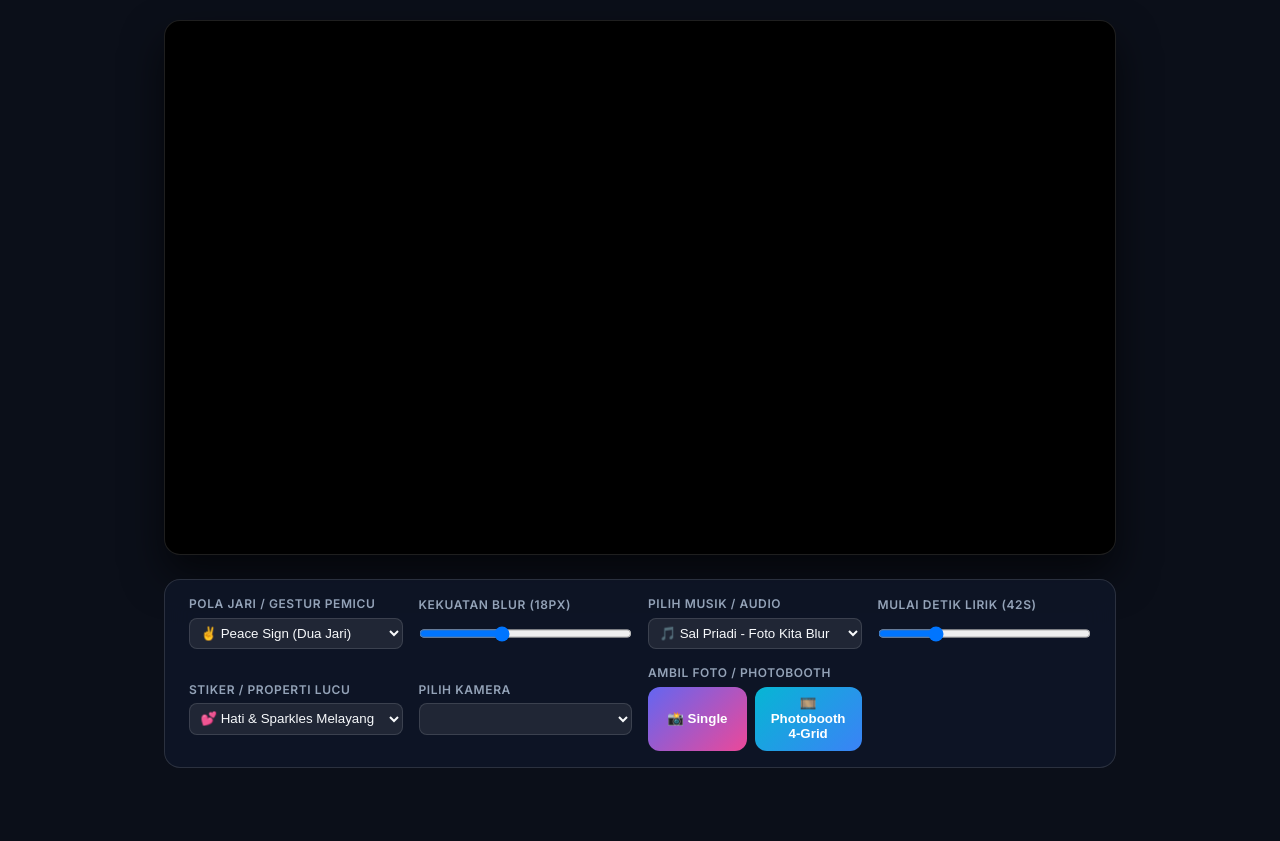
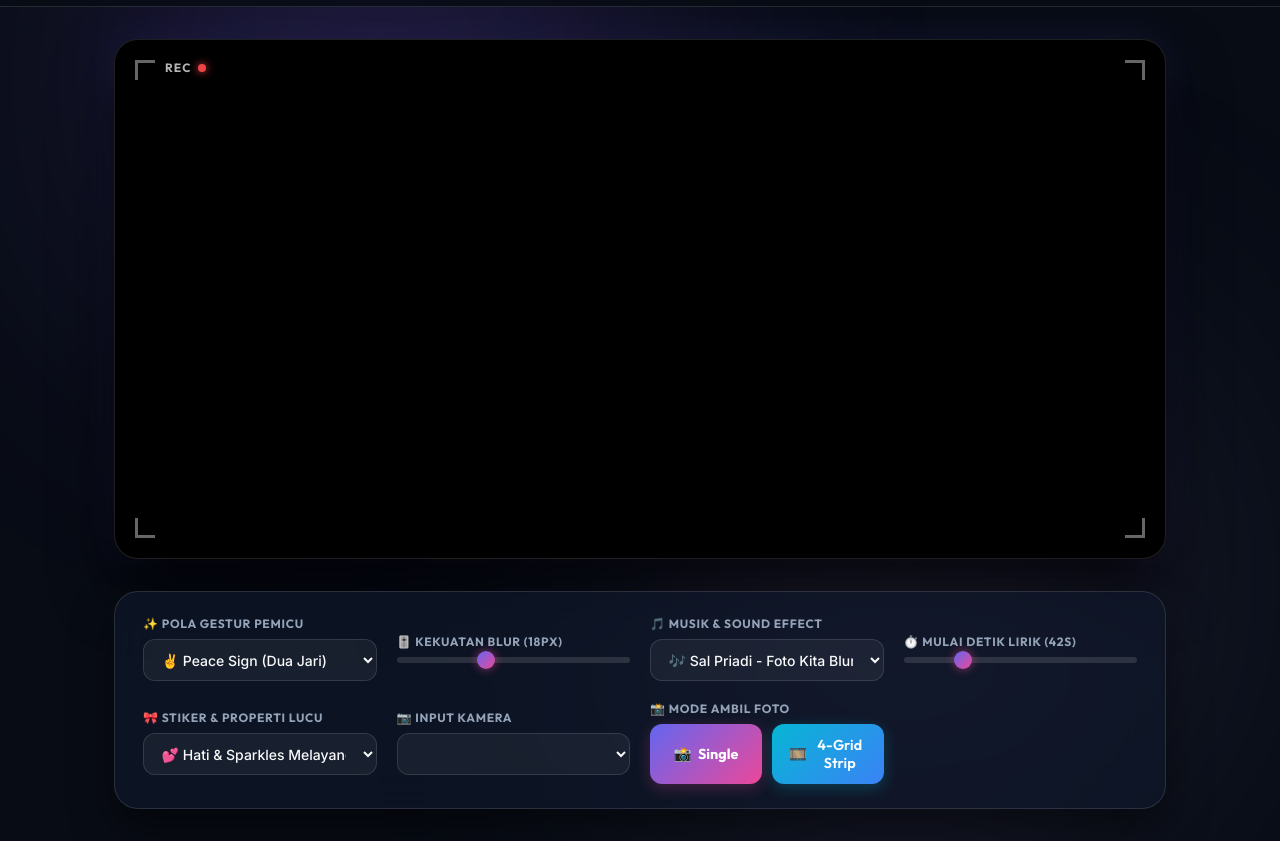
Before and after one commit to Tnembull/foto-kita-blur, a website built with Vite: page index.html in a window 1280 px wide. Shown: the part 69-910 px from the top of the page. Before the commit the page ends 861 px from the top, so only its background shows below. Built offline with nearby package versions, Linux system fonts and the light colour scheme; no server answers; what @mediapipe/hands would draw is missing.

Commit message:
style: overhaul UI/UX design with rich glassmorphism, camera HUD viewfinder, ambient glow, and Outfit typography

```diff
--- a/index.html
+++ b/index.html
@@ -4,12 +4,20 @@
   <meta charset="UTF-8" />
   <meta name="viewport" content="width=device-width, initial-scale=1.0" />
   <title>Foto Kita Blur ✌️ | Real-time Gesture Blur & Photobooth</title>
+  <link rel="preconnect" href="https://fonts.googleapis.com">
+  <link rel="preconnect" href="https://fonts.gstatic.com" crossorigin>
+  <link href="https://fonts.googleapis.com/css2?family=Inter:wght@300;400;500;600;700&family=Outfit:wght@500;600;700;800&display=swap" rel="stylesheet">
   <link rel="stylesheet" href="/src/style.css" />
 </head>
 <body>
+  <!-- Ambient background glow elements -->
+  <div class="bg-glow glow-1"></div>
+  <div class="bg-glow glow-2"></div>
+
   <header>
     <div class="logo-group">
-      <h1>Foto Kita Blur ✌️</h1>
+      <span class="logo-icon">📸</span>
+      <h1>Foto Kita Blur <span class="accent-text">✌️</span></h1>
     </div>
     <div id="status-badge" class="status-badge">
       <span class="dot"></span>
@@ -21,12 +29,20 @@
     <div class="viewport-container">
       <video id="webcam-video" playsinline></video>
       <canvas id="output-canvas"></canvas>
+
+      <!-- Aesthetic Viewport Camera HUD Overlay -->
+      <div class="hud-corner top-left"></div>
+      <div class="hud-corner top-right"></div>
+      <div class="hud-corner bottom-left"></div>
+      <div class="hud-corner bottom-right"></div>
+      <div class="hud-rec-badge">REC <span class="rec-dot"></span></div>
+
       <div id="countdown-overlay" class="countdown-overlay"></div>
     </div>
 
     <div class="controls-dock">
       <div class="control-item">
-        <label for="gesture-select">Pola Jari / Gestur Pemicu</label>
+        <label for="gesture-select">✨ Pola Gestur Pemicu</label>
         <select id="gesture-select">
           <option value="peace">✌️ Peace Sign (Dua Jari)</option>
           <option value="fist">✊ Genggam Tangan (Fist)</option>
@@ -37,14 +53,14 @@
       </div>
 
       <div class="control-item">
-        <label for="blur-slider">Kekuatan Blur (<span id="blur-val">18</span>px)</label>
+        <label for="blur-slider">🎚️ Kekuatan Blur (<span id="blur-val">18</span>px)</label>
         <input type="range" id="blur-slider" min="5" max="40" value="18" />
       </div>
 
       <div class="control-item">
-        <label for="audio-mode-select">Pilih Musik / Audio</label>
+        <label for="audio-mode-select">🎵 Musik & Sound Effect</label>
         <select id="audio-mode-select">
-          <option value="song">🎵 Sal Priadi - Foto Kita Blur</option>
+          <option value="song">🎶 Sal Priadi - Foto Kita Blur</option>
           <option value="synth">🔔 Sound Effect Synth</option>
           <option value="upload">📁 Upload MP3 Sendiri...</option>
           <option value="muted">🔇 Mute Audio</option>
@@ -53,12 +69,12 @@
       </div>
 
       <div class="control-item">
-        <label for="audio-start-input">Mulai Detik Lirik (<span id="audio-start-val">42</span>s)</label>
+        <label for="audio-start-input">⏱️ Mulai Detik Lirik (<span id="audio-start-val">42</span>s)</label>
         <input type="range" id="audio-start-input" min="0" max="180" value="42" />
       </div>
 
       <div class="control-item">
-        <label for="prop-select">Stiker / Properti Lucu</label>
+        <label for="prop-select">🎀 Stiker & Properti Lucu</label>
         <select id="prop-select">
           <option value="hearts">💕 Hati & Sparkles Melayang</option>
           <option value="cat">🐱 Stiker Kucing Lucu</option>
@@ -69,18 +85,18 @@
       </div>
 
       <div class="control-item">
-        <label for="camera-select">Pilih Kamera</label>
+        <label for="camera-select">📷 Input Kamera</label>
         <select id="camera-select"></select>
       </div>
 
       <div class="control-item capture-group">
-        <label>Ambil Foto / Photobooth</label>
+        <label>📸 Mode Ambil Foto</label>
         <div class="btn-group">
           <button id="capture-btn" class="btn-primary" title="Ambil 1 Foto Single">
-            📸 Single
+            <span>📸</span> Single
           </button>
           <button id="capture-grid-btn" class="btn-secondary btn-accent" title="Ambil 4 Foto Strip Photobooth">
-            🎞️ Photobooth 4-Grid
+            <span>🎞️</span> 4-Grid Strip
           </button>
         </div>
       </div>
@@ -90,7 +106,9 @@
   <div id="preview-modal" class="modal-overlay">
     <div class="modal-card">
       <h2 id="modal-title">Foto Kita Blur ✌️</h2>
-      <img id="captured-img" alt="Captured Photo" />
+      <div class="modal-img-wrapper">
+        <img id="captured-img" alt="Captured Photo" />
+      </div>
       <div class="modal-actions">
         <button id="close-modal-btn" class="btn-secondary">Tutup</button>
         <a id="download-btn" class="btn-primary" download="foto-kita-blur.png">Download Foto</a>
--- a/src/style.css
+++ b/src/style.css
@@ -1,17 +1,19 @@
-@import url('https://fonts.googleapis.com/css2?family=Inter:wght@300;400;500;600;700&display=swap');
-
 :root {
-  --bg-dark: #0b0f19;
-  --panel-bg: rgba(15, 23, 42, 0.75);
+  --bg-dark: #080c15;
+  --panel-bg: rgba(15, 23, 42, 0.7);
   --panel-border: rgba(255, 255, 255, 0.12);
+  --panel-border-hover: rgba(236, 72, 153, 0.4);
   --accent-indigo: #6366f1;
+  --accent-purple: #a855f7;
   --accent-pink: #ec4899;
   --accent-cyan: #06b6d4;
   --text-main: #f8fafc;
   --text-muted: #94a3b8;
+  --radius-xl: 24px;
   --radius-lg: 16px;
   --radius-md: 12px;
-  --font-family: 'Inter', system-ui, -apple-system, sans-serif;
+  --font-family-body: 'Inter', system-ui, -apple-system, sans-serif;
+  --font-family-heading: 'Outfit', system-ui, -apple-system, sans-serif;
 }
 
 * {
@@ -21,7 +23,7 @@
 }
 
 body {
-  font-family: var(--font-family);
+  font-family: var(--font-family-body);
   background-color: var(--bg-dark);
   color: var(--text-main);
   min-height: 100vh;
@@ -30,16 +32,42 @@ body {
   align-items: center;
   justify-content: space-between;
   overflow-x: hidden;
+  position: relative;
+}
+
+/* Ambient Background Glows */
+.bg-glow {
+  position: fixed;
+  width: 500px;
+  height: 500px;
+  border-radius: 50%;
+  filter: blur(140px);
+  opacity: 0.25;
+  pointer-events: none;
+  z-index: 0;
+}
+
+.glow-1 {
+  top: -100px;
+  left: 10%;
+  background: radial-gradient(circle, var(--accent-purple), var(--accent-indigo));
+}
+
+.glow-2 {
+  bottom: -100px;
+  right: 10%;
+  background: radial-gradient(circle, var(--accent-pink), var(--accent-cyan));
 }
 
 header {
   width: 100%;
-  padding: 1rem 2rem;
+  padding: 1.25rem 2.5rem;
   display: flex;
   align-items: center;
   justify-content: space-between;
-  background: rgba(11, 15, 25, 0.8);
-  backdrop-filter: blur(12px);
+  background: rgba(8, 12, 21, 0.85);
+  backdrop-filter: blur(20px);
+  -webkit-backdrop-filter: blur(20px);
   border-bottom: 1px solid var(--panel-border);
   z-index: 10;
 }
@@ -50,10 +78,22 @@ header {
   gap: 0.75rem;
 }
 
+.logo-icon {
+  font-size: 1.5rem;
+}
+
 .logo-group h1 {
-  font-size: 1.25rem;
-  font-weight: 700;
-  background: linear-gradient(135deg, #a855f7, #ec4899);
+  font-family: var(--font-family-heading);
+  font-size: 1.5rem;
+  font-weight: 800;
+  letter-spacing: -0.02em;
+  background: linear-gradient(135deg, #ffffff 30%, var(--text-muted));
+  -webkit-background-clip: text;
+  -webkit-text-fill-color: transparent;
+}
+
+.accent-text {
+  background: linear-gradient(135deg, var(--accent-purple), var(--accent-pink));
   -webkit-background-clip: text;
   -webkit-text-fill-color: transparent;
 }
@@ -61,61 +101,63 @@ header {
 .status-badge {
   display: flex;
   align-items: center;
-  gap: 0.5rem;
-  padding: 0.4rem 1rem;
+  gap: 0.6rem;
+  padding: 0.5rem 1.25rem;
   border-radius: 9999px;
   font-size: 0.875rem;
-  font-weight: 500;
-  background: rgba(255, 255, 255, 0.05);
+  font-weight: 600;
+  background: rgba(255, 255, 255, 0.04);
   border: 1px solid var(--panel-border);
-  transition: all 0.3s ease;
+  transition: all 0.4s cubic-bezier(0.16, 1, 0.3, 1);
 }
 
 .status-badge.active {
-  background: rgba(236, 72, 153, 0.2);
+  background: rgba(236, 72, 153, 0.18);
   border-color: var(--accent-pink);
   color: #f472b6;
-  box-shadow: 0 0 15px rgba(236, 72, 153, 0.4);
+  box-shadow: 0 0 25px rgba(236, 72, 153, 0.45);
 }
 
 .dot {
-  width: 8px;
-  height: 8px;
+  width: 9px;
+  height: 9px;
   border-radius: 50%;
   background: var(--text-muted);
+  transition: background 0.3s;
 }
 
 .status-badge.active .dot {
   background: var(--accent-pink);
-  box-shadow: 0 0 8px var(--accent-pink);
-  animation: pulse 1.5s infinite;
+  box-shadow: 0 0 10px var(--accent-pink);
+  animation: pulse 1.2s infinite;
 }
 
 @keyframes pulse {
   0%, 100% { opacity: 1; transform: scale(1); }
-  50% { opacity: 0.5; transform: scale(1.2); }
+  50% { opacity: 0.4; transform: scale(1.3); }
 }
 
 main {
   flex: 1;
   width: 100%;
-  max-width: 1000px;
-  padding: 1.5rem;
+  max-width: 1100px;
+  padding: 2rem 1.5rem;
   display: flex;
   flex-direction: column;
   align-items: center;
   justify-content: center;
-  gap: 1.5rem;
+  gap: 2rem;
+  z-index: 2;
 }
 
 .viewport-container {
   position: relative;
   width: 100%;
   aspect-ratio: 16 / 9;
-  max-height: 70vh;
-  border-radius: var(--radius-lg);
+  max-height: 65vh;
+  border-radius: var(--radius-xl);
   overflow: hidden;
-  box-shadow: 0 20px 40px rgba(0, 0, 0, 0.6);
+  box-shadow: 0 30px 60px rgba(0, 0, 0, 0.8), 0 0 40px rgba(99, 102, 241, 0.15);
   border: 1px solid var(--panel-border);
   background: #000;
 }
@@ -130,6 +172,46 @@ main {
   object-fit: cover;
 }
 
+/* Camera Viewfinder HUD Overlay */
+.hud-corner {
+  position: absolute;
+  width: 20px;
+  height: 20px;
+  border: 3px solid rgba(255, 255, 255, 0.4);
+  pointer-events: none;
+  z-index: 5;
+}
+
+.top-left { top: 20px; left: 20px; border-right: none; border-bottom: none; }
+.top-right { top: 20px; right: 20px; border-left: none; border-bottom: none; }
+.bottom-left { bottom: 20px; left: 20px; border-right: none; border-top: none; }
+.bottom-right { bottom: 20px; right: 20px; border-left: none; border-top: none; }
+
+.hud-rec-badge {
+  position: absolute;
+  top: 20px;
+  left: 50px;
+  font-family: var(--font-family-heading);
+  font-size: 0.75rem;
+  font-weight: 700;
+  letter-spacing: 0.1em;
+  color: rgba(255, 255, 255, 0.7);
+  display: flex;
+  align-items: center;
+  gap: 0.4rem;
+  pointer-events: none;
+  z-index: 5;
+}
+
+.rec-dot {
+  width: 8px;
+  height: 8px;
+  border-radius: 50%;
+  background: #ef4444;
+  box-shadow: 0 0 8px #ef4444;
+  animation: pulse 1s infinite;
+}
+
 /* Countdown Overlay */
 .countdown-overlay {
   position: absolute;
@@ -137,122 +219,170 @@ main {
   display: flex;
   align-items: center;
   justify-content: center;
-  font-size: 8rem;
+  font-family: var(--font-family-heading);
+  font-size: 9rem;
   font-weight: 900;
   color: #fff;
-  text-shadow: 0 0 30px rgba(236, 72, 153, 0.9), 0 0 60px rgba(99, 102, 241, 0.9);
+  text-shadow: 0 0 40px rgba(236, 72, 153, 1), 0 0 80px rgba(99, 102, 241, 1);
   pointer-events: none;
   opacity: 0;
-  transform: scale(0.5);
-  transition: opacity 0.2s ease, transform 0.2s ease;
+  transform: scale(0.4);
+  transition: opacity 0.2s cubic-bezier(0.16, 1, 0.3, 1), transform 0.2s cubic-bezier(0.16, 1, 0.3, 1);
   z-index: 20;
 }
 
 .countdown-overlay.show {
   opacity: 1;
-  transform: scale(1.1);
+  transform: scale(1.15);
 }
 
+/* Controls Dock */
 .controls-dock {
   width: 100%;
-  padding: 1rem 1.5rem;
+  padding: 1.5rem 1.75rem;
   background: var(--panel-bg);
-  backdrop-filter: blur(16px);
-  border-radius: var(--radius-lg);
+  backdrop-filter: blur(24px);
+  -webkit-backdrop-filter: blur(24px);
+  border-radius: var(--radius-xl);
   border: 1px solid var(--panel-border);
   display: grid;
-  grid-template-columns: repeat(auto-fit, minmax(180px, 1fr));
-  gap: 1rem;
+  grid-template-columns: repeat(auto-fit, minmax(200px, 1fr));
+  gap: 1.25rem;
   align-items: center;
+  box-shadow: 0 20px 40px rgba(0,0,0,0.5);
 }
 
 .control-item {
   display: flex;
   flex-direction: column;
-  gap: 0.4rem;
+  gap: 0.5rem;
 }
 
 .control-item label {
+  font-family: var(--font-family-heading);
   font-size: 0.75rem;
   text-transform: uppercase;
-  letter-spacing: 0.05em;
+  letter-spacing: 0.06em;
   color: var(--text-muted);
-  font-weight: 600;
+  font-weight: 700;
 }
 
-.control-item input[type="range"], .control-item select {
+.control-item select {
   width: 100%;
-  padding: 0.4rem;
-  border-radius: 8px;
-  background: rgba(255, 255, 255, 0.08);
+  padding: 0.65rem 0.85rem;
+  border-radius: var(--radius-md);
+  background: rgba(255, 255, 255, 0.05);
   border: 1px solid var(--panel-border);
   color: var(--text-main);
+  font-family: var(--font-family-body);
+  font-size: 0.875rem;
+  font-weight: 500;
   outline: none;
+  cursor: pointer;
+  transition: border-color 0.2s, background 0.2s, box-shadow 0.2s;
+}
+
+.control-item select:hover, .control-item select:focus {
+  background: rgba(255, 255, 255, 0.09);
+  border-color: var(--accent-pink);
+  box-shadow: 0 0 12px rgba(236, 72, 153, 0.2);
+}
+
+.control-item input[type="range"] {
+  -webkit-appearance: none;
+  width: 100%;
+  height: 6px;
+  border-radius: 3px;
+  background: rgba(255, 255, 255, 0.12);
+  outline: none;
+}
+
+.control-item input[type="range"]::-webkit-slider-thumb {
+  -webkit-appearance: none;
+  width: 18px;
+  height: 18px;
+  border-radius: 50%;
+  background: linear-gradient(135deg, var(--accent-indigo), var(--accent-pink));
+  cursor: pointer;
+  box-shadow: 0 0 10px rgba(236, 72, 153, 0.6);
+  transition: transform 0.2s;
+}
+
+.control-item input[type="range"]::-webkit-slider-thumb:hover {
+  transform: scale(1.2);
 }
 
 .btn-group {
   display: flex;
-  gap: 0.5rem;
+  gap: 0.6rem;
   width: 100%;
 }
 
 .btn-primary {
   flex: 1;
-  padding: 0.75rem 1rem;
+  padding: 0.75rem 1.1rem;
   border-radius: var(--radius-md);
   border: none;
   background: linear-gradient(135deg, var(--accent-indigo), var(--accent-pink));
   color: #fff;
-  font-weight: 600;
+  font-family: var(--font-family-heading);
+  font-size: 0.9rem;
+  font-weight: 700;
   cursor: pointer;
   display: flex;
   align-items: center;
   justify-content: center;
   gap: 0.4rem;
   transition: transform 0.2s ease, box-shadow 0.2s ease;
+  box-shadow: 0 4px 15px rgba(236, 72, 153, 0.25);
 }
 
 .btn-primary:hover {
   transform: translateY(-2px);
-  box-shadow: 0 8px 20px rgba(99, 102, 241, 0.4);
+  box-shadow: 0 8px 25px rgba(236, 72, 153, 0.45);
 }
 
 .btn-secondary {
   flex: 1;
-  padding: 0.6rem 1rem;
+  padding: 0.75rem 1.1rem;
   border-radius: var(--radius-md);
   border: 1px solid var(--panel-border);
-  background: rgba(255, 255, 255, 0.08);
+  background: rgba(255, 255, 255, 0.06);
   color: var(--text-main);
-  font-weight: 500;
+  font-family: var(--font-family-heading);
+  font-size: 0.9rem;
+  font-weight: 600;
   cursor: pointer;
-  transition: background 0.2s, transform 0.2s;
+  transition: background 0.2s, transform 0.2s, border-color 0.2s;
   display: flex;
   align-items: center;
   justify-content: center;
+  gap: 0.4rem;
 }
 
 .btn-secondary:hover {
-  background: rgba(255, 255, 255, 0.15);
+  background: rgba(255, 255, 255, 0.12);
+  border-color: rgba(255, 255, 255, 0.3);
 }
 
 .btn-accent {
   background: linear-gradient(135deg, #06b6d4, #3b82f6);
   border: none;
   color: #fff;
-  font-weight: 600;
+  box-shadow: 0 4px 15px rgba(6, 182, 212, 0.25);
 }
 
 .btn-accent:hover {
-  box-shadow: 0 8px 20px rgba(6, 182, 212, 0.4);
+  box-shadow: 0 8px 25px rgba(6, 182, 212, 0.45);
 }
 
-/* Modal */
+/* Modal Overlay & Card */
 .modal-overlay {
   position: fixed;
   inset: 0;
   background: rgba(0, 0, 0, 0.85);
-  backdrop-filter: blur(8px);
+  backdrop-filter: blur(12px);
+  -webkit-backdrop-filter: blur(12px);
   display: flex;
   align-items: center;
   justify-content: center;
@@ -268,24 +398,42 @@ main {
 }
 
 .modal-card {
-  background: var(--bg-dark);
+  background: rgba(15, 23, 42, 0.95);
   border: 1px solid var(--panel-border);
-  border-radius: var(--radius-lg);
-  padding: 1.5rem;
+  border-radius: var(--radius-xl);
+  padding: 2rem;
   max-width: 90vw;
   max-height: 90vh;
   display: flex;
   flex-direction: column;
-  gap: 1rem;
+  gap: 1.25rem;
   align-items: center;
-  box-shadow: 0 25px 50px rgba(0,0,0,0.8);
+  box-shadow: 0 30px 60px rgba(0,0,0,0.9), 0 0 50px rgba(236, 72, 153, 0.2);
+}
+
+.modal-card h2 {
+  font-family: var(--font-family-heading);
+  font-size: 1.35rem;
+  font-weight: 700;
+  background: linear-gradient(135deg, #fff, var(--text-muted));
+  -webkit-background-clip: text;
+  -webkit-text-fill-color: transparent;
+}
+
+.modal-img-wrapper {
+  max-width: 100%;
+  max-height: 60vh;
+  overflow: hidden;
+  border-radius: var(--radius-lg);
+  border: 1px solid var(--panel-border);
+  box-shadow: 0 15px 30px rgba(0,0,0,0.6);
 }
 
 .modal-card img {
+  display: block;
   max-width: 100%;
-  max-height: 65vh;
-  border-radius: var(--radius-md);
-  border: 1px solid var(--panel-border);
+  max-height: 60vh;
+  object-fit: contain;
 }
 
 .modal-actions {
```
